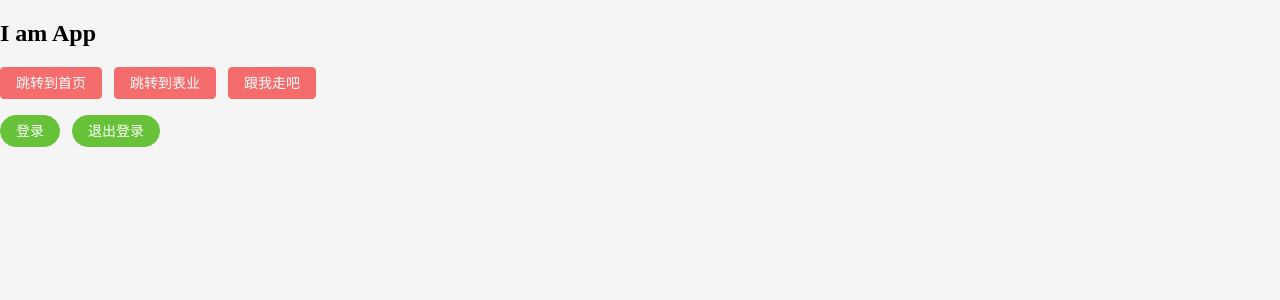
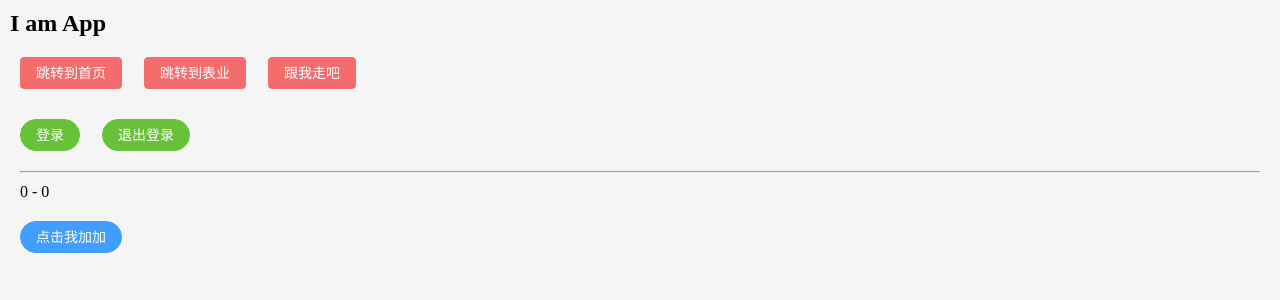
Before and after one commit to Kononoo/vue3-big-event, a Vue app: page / in a window 1280 px wide. Shown: the top 300 px of the page. Built offline with nearby package versions, Linux system fonts and the light colour scheme.

Commit message:
pinia独立维护和仓库统一导出

```diff
--- a/src/App.vue
+++ b/src/App.vue
@@ -2,7 +2,8 @@
 // 获取路由对象 router  const router = useRouter()
 // 获取路由参数 route   const route = useRoute()
 import { useRouter, useRoute } from 'vue-router'
-import { useUserStore } from '@/stores/user'
+import { useUserStore } from '@/stores/modules/user'
+import { useCounterStore } from '@/stores/modules/counter'
 
 const router = useRouter()
 const route = useRoute()
@@ -12,25 +13,27 @@ const goList = () => {
   console.log(route)
 }
 const userStore = useUserStore()
+const countStore = useCounterStore()
 </script>
 
 <template>
   <h2>I am App</h2>
   <div>
-    <el-button type="danger" @click="router.push('/home')"
-      >跳转到首页</el-button
-    >
+    <el-button type="danger" @click="router.push('/home')">跳转到首页</el-button>
     <el-button type="danger" @click="router.go(1)">跳转到表业</el-button>
     <el-button type="danger" @click="goList">跟我走吧</el-button>
 
     <p>{{ userStore.token }}</p>
-    <el-button type="success" round @click="userStore.setToken('hello')"
-      >登录</el-button
-    >
-    <el-button type="success" round @click="userStore.removeToken"
-      >退出登录</el-button
-    >
+    <el-button type="success" round @click="userStore.setToken('hello')">登录 </el-button>
+    <el-button type="success" round @click="userStore.removeToken">退出登录 </el-button>
+    <hr />
+    <p>{{ countStore.count }} - {{ countStore.doubleCount }}</p>
+    <el-button type="primary" round @click="countStore.increment">点击我加加</el-button>
   </div>
 </template>
 
-<style scoped></style>
+<style scoped>
+* {
+  margin: 10px;
+}
+</style>
--- a/src/main.js
+++ b/src/main.js
@@ -1,13 +1,12 @@
 import { createApp } from 'vue'
-import { createPinia } from 'pinia'
 import App from './App.vue'
 import router from './router'
 import '@/assets/main.scss'
-import persist from 'pinia-plugin-persistedstate'
+import pinia from '@/stores'
 
 const app = createApp(App)
 
-app.use(createPinia().use(persist))
+app.use(pinia)
 app.use(router)
 
 app.mount('#app')
--- /dev/null
+++ b/src/stores/index.js
@@ -0,0 +1,15 @@
+import { createPinia } from 'pinia'
+import persist from 'pinia-plugin-persistedstate'
+
+const pinia = createPinia()
+pinia.use(persist)
+
+export default pinia
+
+// import {useUserStore} from "@/stores/modules/user";
+// export {useUserStore}
+// import {useCounterStore} from "@/stores/modules/counter";
+// export {useCounterStore}
+// 下面相当于上面的简写  接收user和counter模块的按需导出 (可以实现统一导出)
+export * from './modules/user'
+export * from './modules/counter'
```
Also changed, not shown: .eslintrc.cjs, src/stores/modules/counter.js (renamed from src/stores/counter.js), src/stores/modules/user.js (renamed from src/stores/user.js).
